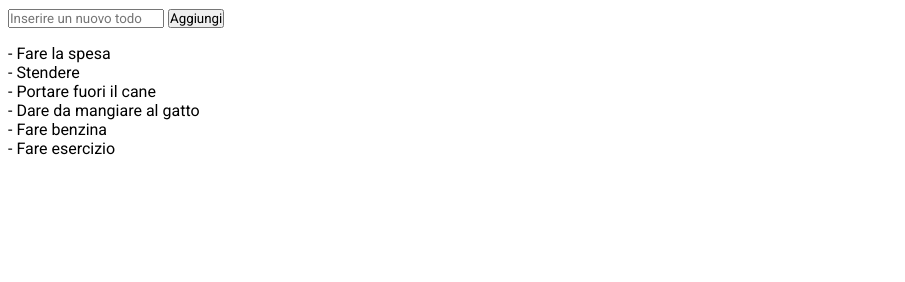
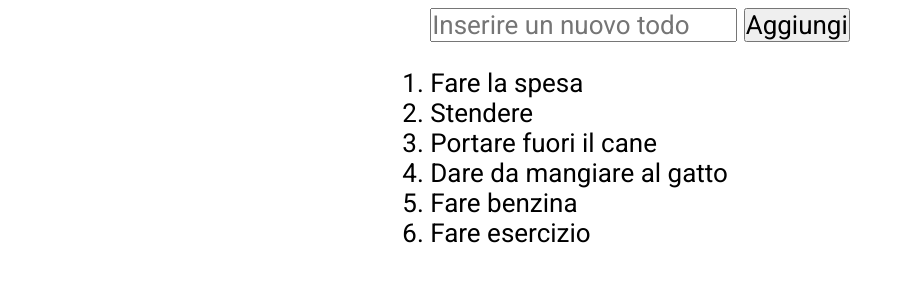
Before and after one commit to magrolorenzo/vue-todolist, a plain HTML site: page index.html in a window 1280 px wide. Shown: the whole page, without its empty margins (0-905 px from the left). Drawn offline with nearby package versions, Linux system fonts and the light colour scheme.

Commit message:
Aggiunto minimo stile grafico

```diff
--- a/assets/style.css
+++ b/assets/style.css
@@ -3,4 +3,12 @@
     padding: 0;
     box-sizing: border-box;
     font-family: 'Roboto', sans-serif;
+    font-size: 26px;
 }
+
+.container{
+    max-width: 80%;
+    margin: auto;
+    display: flex;
+    justify-content: center;
+}
--- a/index.html
+++ b/index.html
@@ -18,9 +18,9 @@
                         <input type="text" placeholder="Inserire un nuovo todo" v-model="todo" id="todo_input" @keyup.enter="add">
                         <button type="button" name="button" @click="add" >Aggiungi</button>
                     </div>
-                    <ul class="todo_list">
-                        <li class="list_item" v-for="(action, index) in todos" @click="remove(index)">- {{action}}</li>
-                    </ul>
+                    <ol class="todo_list">
+                        <li class="list_item" v-for="(action, index) in todos" @click="remove(index)">{{action}}</li>
+                    </ol>
                 </div>
             </div>
         </div>
```
